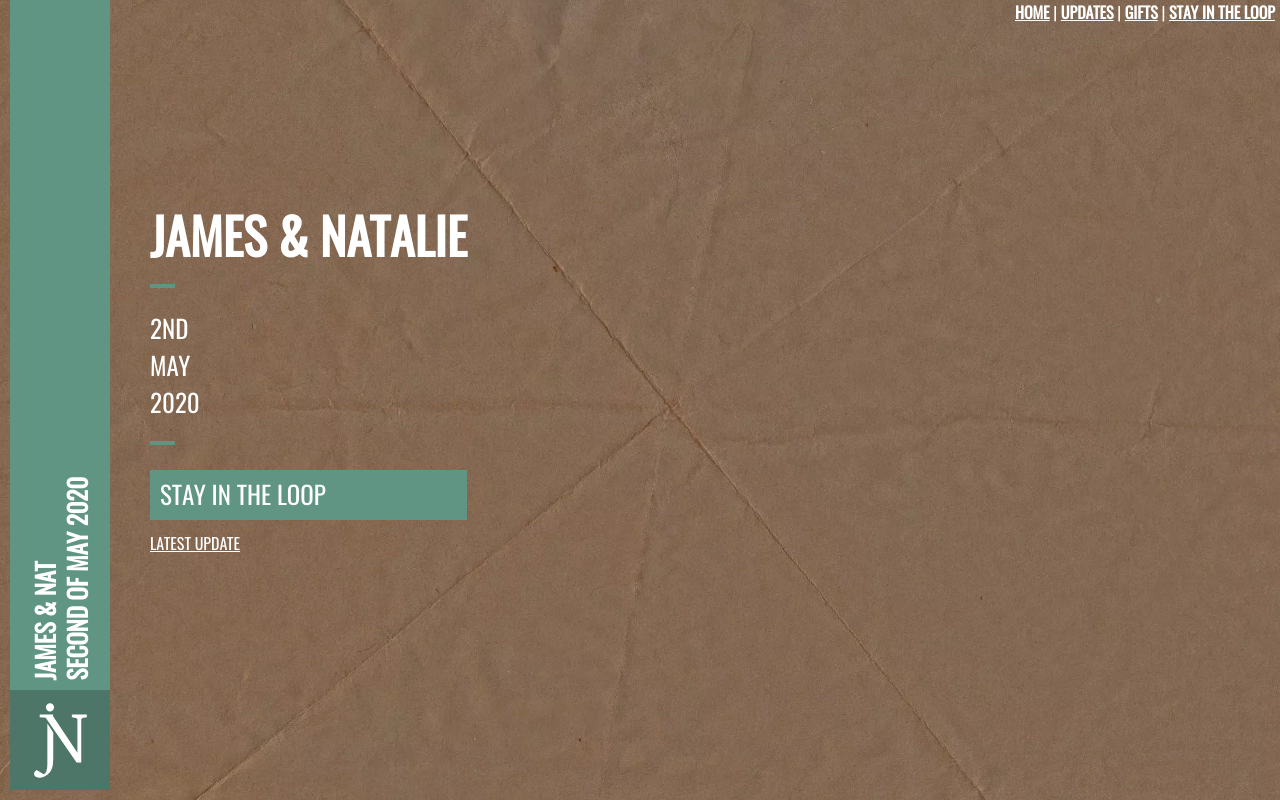
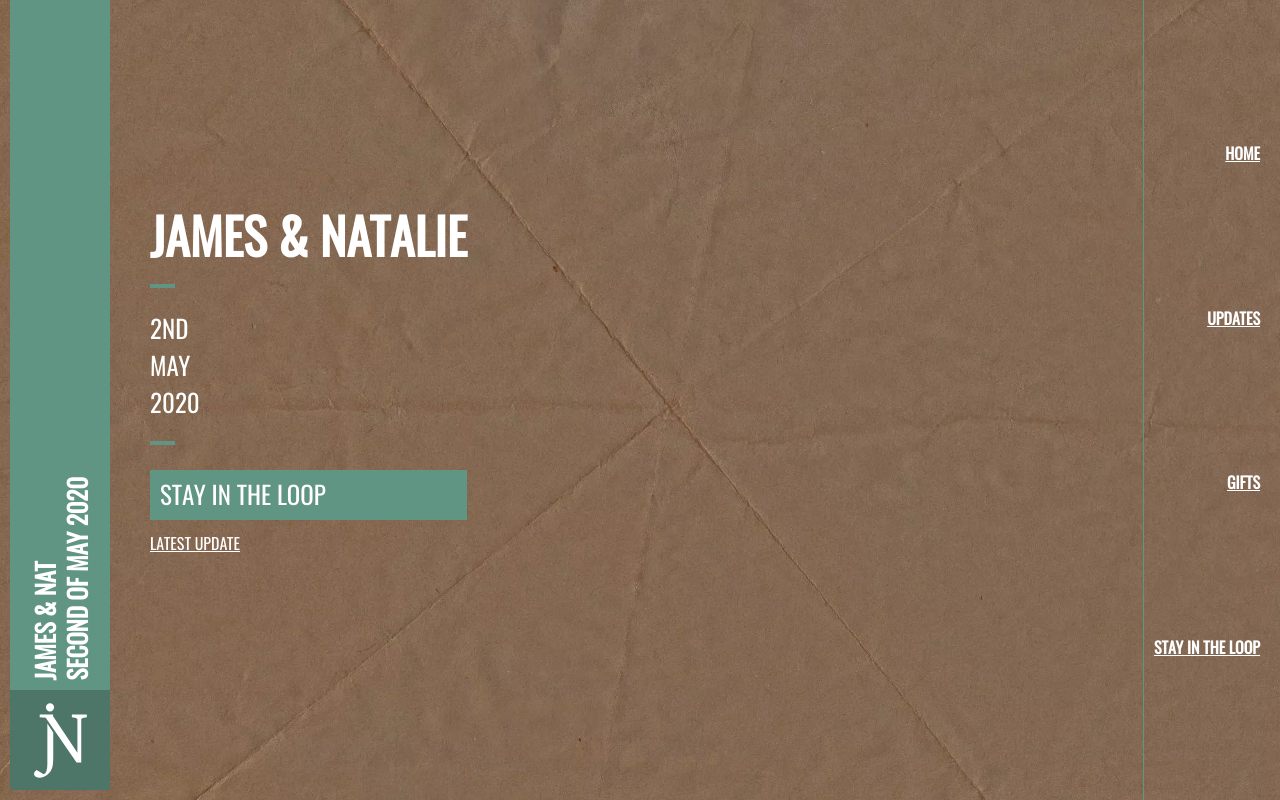
Before and after one commit to jamesdoc/second-of-may, an Eleventy site: page src/index.njk in a window 1280 px wide. Built offline with nearby package versions, Linux system fonts and the light colour scheme; Eleventy itself is replaced by a stand-in of ours; files that its build step writes are made by us from their sources.

Commit message:
Make the nav clearer

```diff
--- a/src/_includes/base.njk
+++ b/src/_includes/base.njk
@@ -55,9 +55,9 @@
       </header>
 
       <div class="nav">
-        <a href="/">Home</a> |
-        <a href="/updates">Updates</a> |
-        <a href="/gift">Gifts</a> |
+        <a href="/">Home</a>
+        <a href="/updates">Updates</a>
+        <a href="/gift">Gifts</a>
         <a href="/loop">Stay in the Loop</a>
       </div>
 
--- a/src/assets/scss/_nav.scss
+++ b/src/assets/scss/_nav.scss
@@ -1,14 +1,17 @@
 .nav {
   height: 25px;
 
-  @media (min-width: 740px) {
-    position: absolute;
+  @media (min-width: 890px) {
+    border-left: 1px solid $c-green;
+    display: flex;
+    flex-direction: column;
+    height: 100vh;
+    justify-content: space-evenly;
+    padding: 0 10px;
+    position: fixed;
+    right: 0;
+    text-align: right;
     top: 0;
-    right: 5px;
-  }
-
-  @media (min-width: 890px) {
-    position: fixed;
   }
 
   a {
@@ -16,6 +19,7 @@
     color: #ffffff;
     text-transform: uppercase;
     transition: color .2s;
+    padding: 0 10px 0 0;
 
     &:hover {
       color: lighten($c-green, 20);
```
